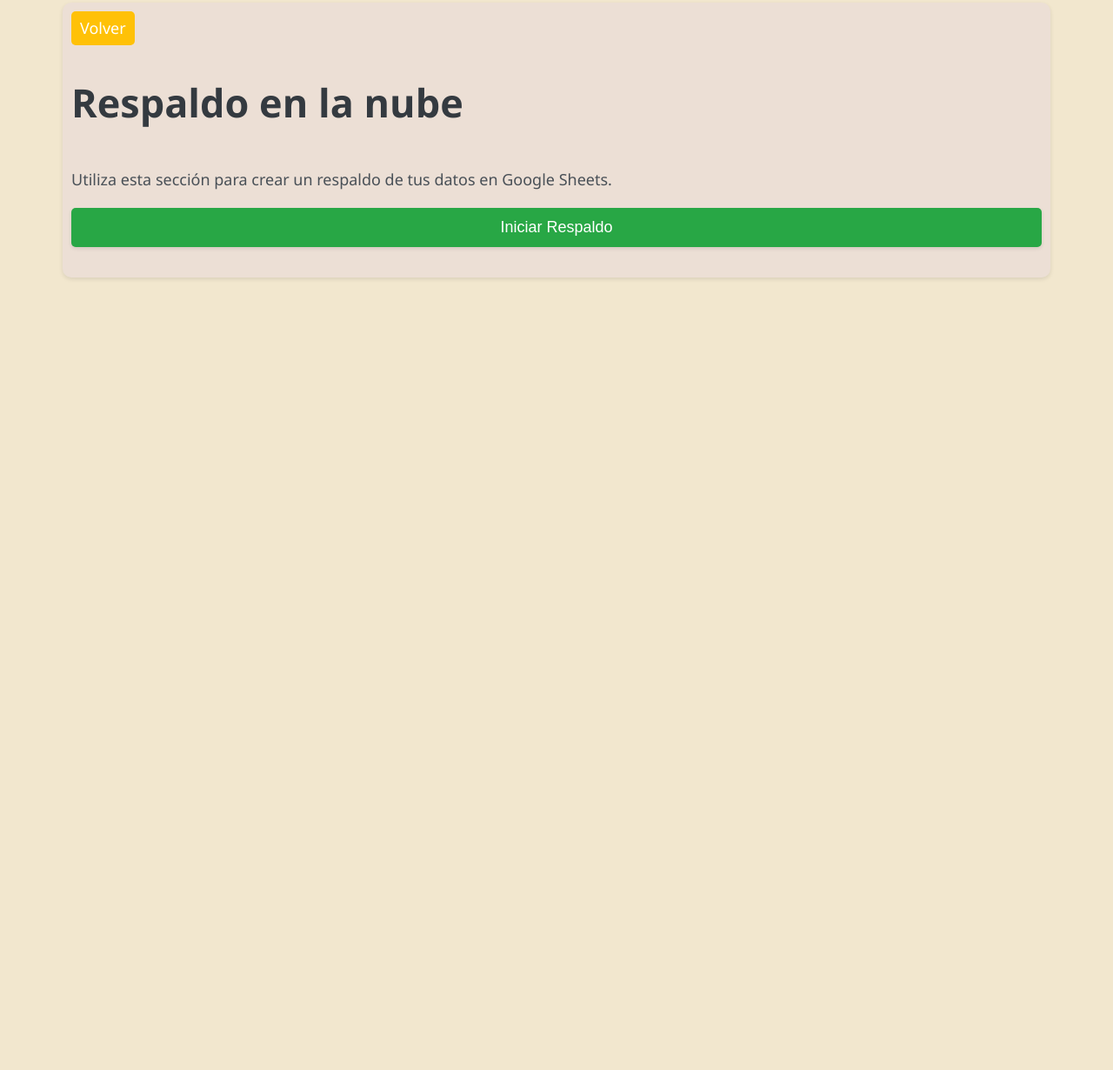
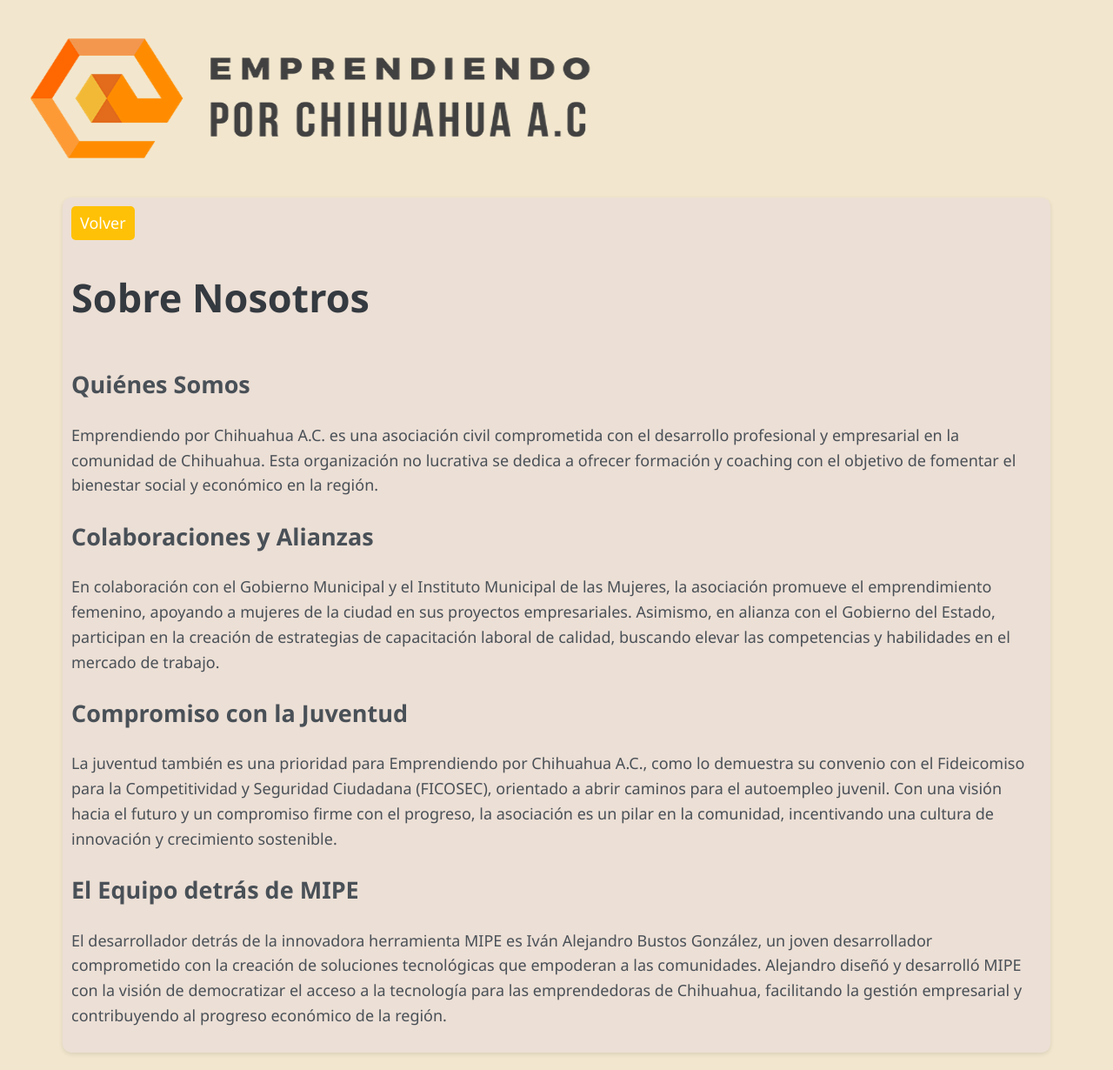
Before and after one commit to AlexBustoss/MIPEB, a plain HTML site: page Actualizar/index.html in a window 1280 px wide. Shown: the part 17-1247 px from the top of the page at 87% size. Before the commit the page ends 800 px from the top, so only its background shows below. Drawn offline with Linux system fonts and the light colour scheme.

Commit message:
Sobre nosotros

```diff
--- a/Actualizar/index.html
+++ b/Actualizar/index.html
@@ -1,33 +1,49 @@
-
 <!DOCTYPE html>
 <html lang="en">
 <head>
     <meta charset="UTF-8">
     <meta http-equiv="X-UA-Compatible" content="IE=edge">
     <meta name="viewport" content="width=device-width, initial-scale=1.0">
-    <title>Respaldo de Datos</title>
+    <title>Sobre Nosotros - Emprendiendo por Chihuahua A.C.</title>
     <link rel="stylesheet" href="../css/styleC.css">
 </head>
 <body>
+
+    <img src="../images/logoEM.png" alt="Logo de Emprendiendo por Chihuahua A.C." class="logo">
+
+
     <div class="container">
+
+
+
         <header>
             <a href="../index.html" class="btn-back">Volver</a>
-
-
         </header>
 
+        <header>
+            <h1>Sobre Nosotros</h1>
+        </header>
 
-            <header>
+        <section>
+            <h2>Quiénes Somos</h2>
+            <p>Emprendiendo por Chihuahua A.C. es una asociación civil comprometida con el desarrollo profesional y empresarial en la comunidad de Chihuahua. Esta organización no lucrativa se dedica a ofrecer formación y coaching con el objetivo de fomentar el bienestar social y económico en la región.</p>
+        </section>
 
-                <h1>Respaldo en la nube</h1>
+        <section>
+            <h2>Colaboraciones y Alianzas</h2>
+            <p>En colaboración con el Gobierno Municipal y el Instituto Municipal de las Mujeres, la asociación promueve el emprendimiento femenino, apoyando a mujeres de la ciudad en sus proyectos empresariales. Asimismo, en alianza con el Gobierno del Estado, participan en la creación de estrategias de capacitación laboral de calidad, buscando elevar las competencias y habilidades en el mercado de trabajo.</p>
+        </section>
 
-            </header>
+        <section>
+            <h2>Compromiso con la Juventud</h2>
+            <p>La juventud también es una prioridad para Emprendiendo por Chihuahua A.C., como lo demuestra su convenio con el Fideicomiso para la Competitividad y Seguridad Ciudadana (FICOSEC), orientado a abrir caminos para el autoempleo juvenil. Con una visión hacia el futuro y un compromiso firme con el progreso, la asociación es un pilar en la comunidad, incentivando una cultura de innovación y crecimiento sostenible.</p>
+        </section>
 
+        <section>
+            <h2>El Equipo detrás de MIPE</h2>
+            <p>El desarrollador detrás de la innovadora herramienta MIPE es Iván Alejandro Bustos González, un joven desarrollador comprometido con la creación de soluciones tecnológicas que empoderan a las comunidades. Alejandro diseñó y desarrolló MIPE con la visión de democratizar el acceso a la tecnología para las emprendedoras de Chihuahua, facilitando la gestión empresarial y contribuyendo al progreso económico de la región.</p>
+        </section>
 
-        <p>Utiliza esta sección para crear un respaldo de tus datos en Google Sheets.</p>
-        <button onclick="startBackup()">Iniciar Respaldo</button>
-        <div id="statusMessage"></div>
     </div>
-    <script src="../js/backup.js"></script>
 </body>
 </html>
--- a/js/app.js
+++ b/js/app.js
@@ -41,7 +41,7 @@ const coffees = [
     link: "HistoriaG/index.html"
   },
   {
-    name: "Actualizar",
+    name: "Sobre Nosotros",
     image: "images/actualiza.jpg",
     link: "Actualizar/index.html"
   }
```
Also changed, not shown: images/actualiza.jpg, images/logoEM.png (added), 1 other file.
